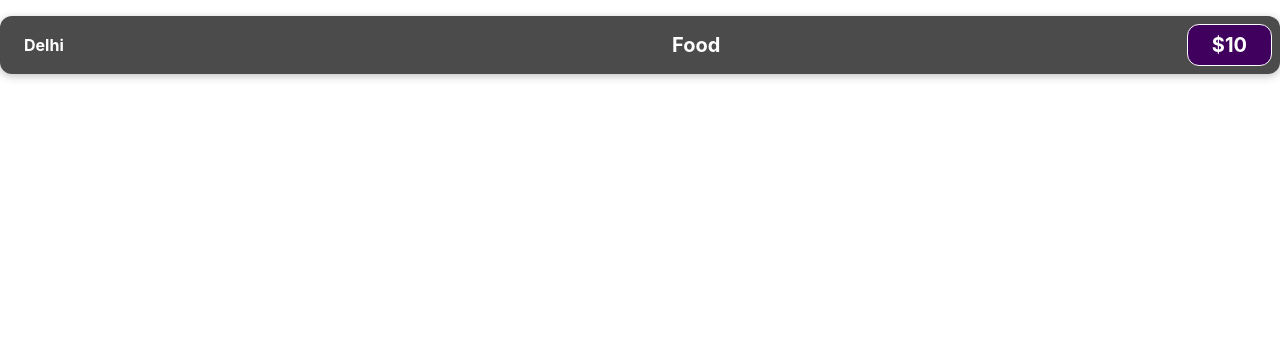
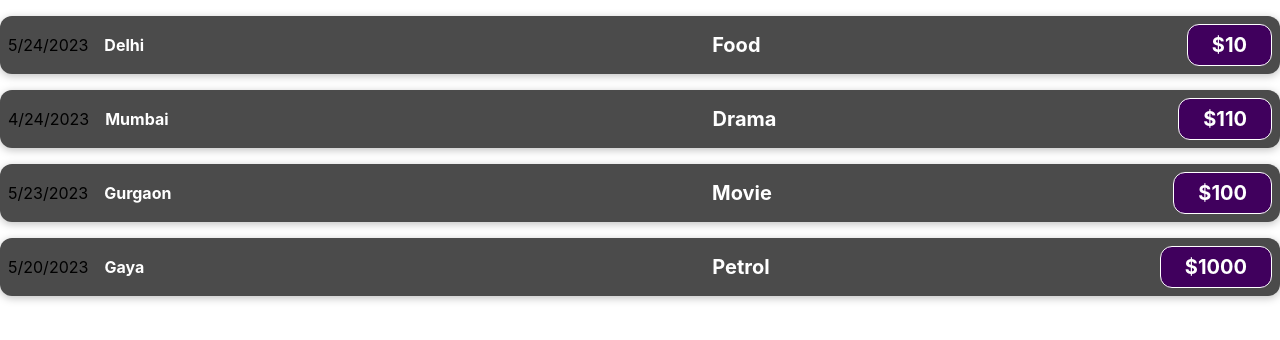
Before and after one commit to sumit71992/React, a React (Create React App) app in the folder expenseapp/: page / in a window 1280 px wide. Shown: the top 340 px of the page. Built offline with nearby package versions, Linux system fonts and the light colour scheme.

Commit message:
props added

```diff
--- a/expenseapp/src/App.js
+++ b/expenseapp/src/App.js
@@ -1,9 +1,46 @@
 import ExpenseItem from "./components/ExpenseItem";
 
 function App() {
+  const expense = [
+    {
+      id: "1",
+      title: "Food",
+      amount: 10,
+      date: new Date(2023, 4, 24),
+      LocationOfExpenditure: "Delhi",
+    },
+    {
+      id: "2",
+      title: "Drama",
+      amount: 110,
+      date: new Date(2023, 3, 24),
+      LocationOfExpenditure: "Mumbai",
+    },
+    {
+      id: "3",
+      title: "Movie",
+      amount: 100,
+      date: new Date(2023, 4, 23),
+      LocationOfExpenditure: "Gurgaon",
+    },
+    {
+      id: "4",
+      title: "Petrol",
+      amount: 1000,
+      date: new Date(2023, 4, 20),
+      LocationOfExpenditure: "Gaya",
+    },
+  ];
   return (
     <div className="App">
-      <ExpenseItem />
+      {expense.map((el) => {
+        return <ExpenseItem
+          title={el.title}
+          amount={el.amount}
+          date={el.date}
+          LocationOfExpenditure={el.LocationOfExpenditure}
+        />;
+      })}
     </div>
   );
 }
--- a/expenseapp/src/components/ExpenseItem.js
+++ b/expenseapp/src/components/ExpenseItem.js
@@ -1,20 +1,15 @@
 import './ExpenseItem.css';
 
-const ExpenseItem = () =>{
-    const date = new Date(2023, 4, 24);
-    const title = 'Food';
-    const price = 10;
-    const LocationOfExpenditure = "Delhi";
+const ExpenseItem = (props) =>{
     return (
         <div className="expense-item">
-            <div>{date.toISOString}</div>
-            <h2>{LocationOfExpenditure}</h2>
+            <div>{props.date.toLocaleDateString()}</div>
+            <h2>{props.LocationOfExpenditure}</h2>
             <div className='expense-item__description'>
-                <h2>{title}</h2>
+                <h2>{props.title}</h2>
                 <div className="expense-item__price">
-                    ${price}
+                    ${props.amount}
                 </div>
-
             </div>
         </div>
     )
```
